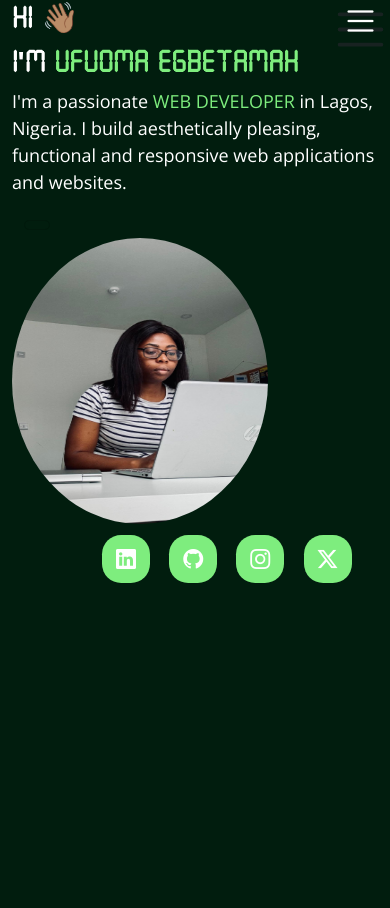
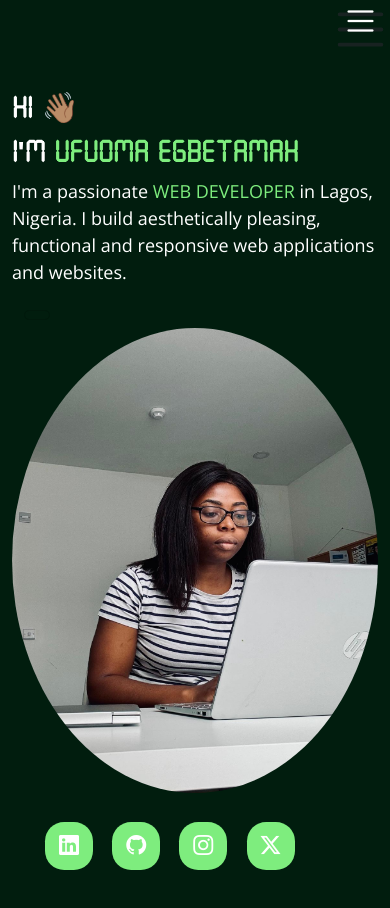
Before and after one commit to Ufosky12/ufosky, a plain HTML site: page index.html in a window 390 px wide. Before the commit the page ends 844 px from the top, so only its background shows below. Drawn offline with nearby package versions, Linux system fonts and the light colour scheme.

Commit message:
fourth commit

```diff
--- a/css/style.css
+++ b/css/style.css
@@ -110,7 +110,7 @@ textarea::placeholder{
     position: relative;
   }
   .section-header{
-    margin-top: 0px;
+    margin-top: 90px;
     margin-bottom: 0px;
   }
   .headtext{
@@ -127,7 +127,14 @@ textarea::placeholder{
   }
   .imghead{
     margin-top: 0px;
+    width: 100%;
+    height: 80%;
+    border-radius:100%;
   }
+  .social-link {
+    margin-top: 38px;
+    margin-left: 33px;
+}
   p{
     font-size: 18px;
     font-family: open sans, sans-serif;
```
